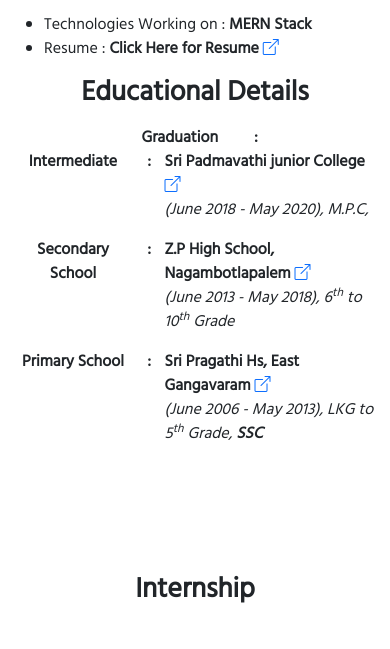
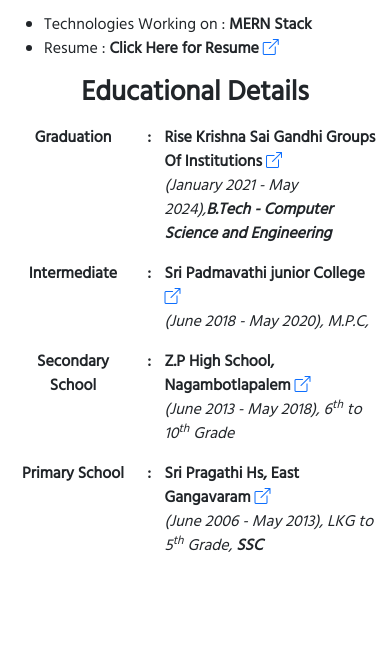
Before and after one commit to ManishaAsula/Manisha, a plain HTML site: page index.html in a window 390 px wide. Shown: the part 943-1592 px from the top of the page. Drawn offline with nearby package versions, Linux system fonts and the light colour scheme; files whose address does not match are found by name.

Commit message:
Update index.html

```diff
--- a/index.html
+++ b/index.html
@@ -168,6 +168,15 @@
                                         <p><i>(January 2021 - May 2024), <b>B.Tech - Computer Science and
                                                     Engineering</b></i></p>
                                     </div>
+                                    <div class="col-7 d-md-none">
+                                        <p class="mb-0"><a href="https://collegedunia.com/college/14646-rise-krishna-sai-gandhi-group-of-institutions-prakasam"
+                                                class="text-dark text-decoration-none" target="_blank"><b> Rise Krishna
+                                                    Sai Gandhi Groups Of Institutions </b>
+                                                 </b> <i
+                                                    class="bi bi-box-arrow-up-right text-primary"></i></a></p>
+                                        <p><i>(January 2021 - May 2024),<b>B.Tech - Computer Science and
+                                                    Engineering</b></i></p>
+                                    </div>
                                 </div>
                                 <div class="col-12 d-flex flex-row justify-content-center">
                                     <div class="text-center col-3 d-none d-md-flex flex-row justify-content-center">
@@ -187,7 +196,7 @@
                                         <p><i>(June 2018 - May 2020), M.P.C<b></b></i></p>
                                     </div>
                                     <div class="col-7 d-md-none">
-                                        <p class="mb-0"><a href="https://www.narayanagroup.com/"
+                                        <p class="mb-0"><a href="https://indiasthan.com/place/andhra-pradesh/817569/sri-padmavathi-junior-college"
                                                 class="text-dark text-decoration-none" target="_blank"><b> Sri Padmavathi junior College </b>
                                                  </b> <i
                                                     class="bi bi-box-arrow-up-right text-primary"></i></a></p>
```
